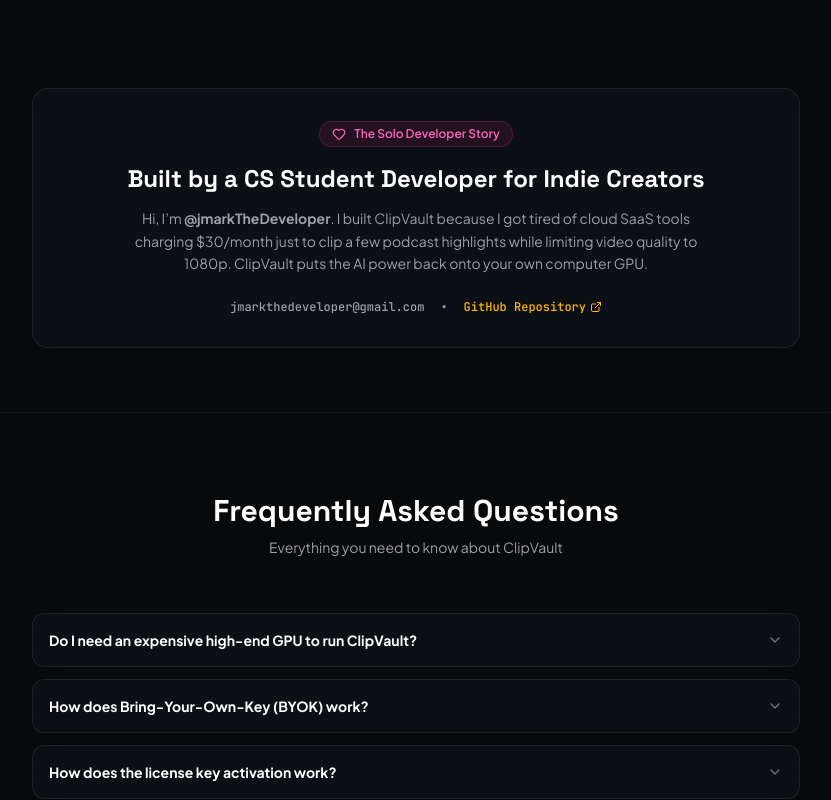
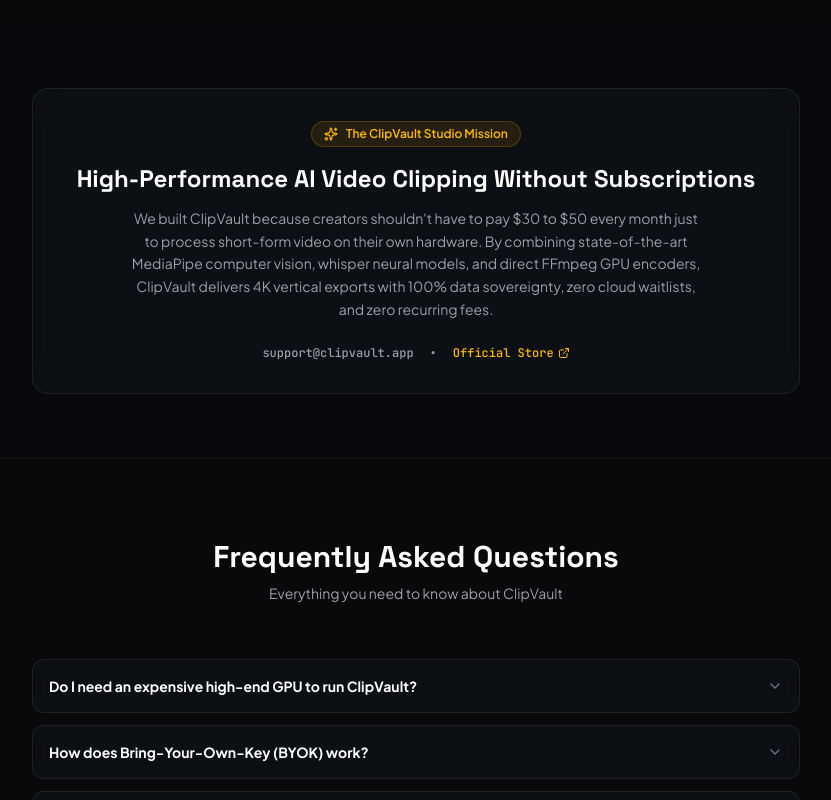
Before and after one commit to jmarkTheDeveloper/clipvault-web, a React (Vite) app: page / in a window 1280 px wide. Shown: the part 5260-6060 px from the top of the page, without its empty margins (224-1055 px from the left). Built offline with nearby package versions, Linux system fonts and the light colour scheme; the HTML template or start-up script is replaced by a standard one.

Commit message:
chore: remove all personal developer references and github links for full privacy

```diff
--- a/src/App.tsx
+++ b/src/App.tsx
@@ -171,9 +171,7 @@ export default function App() {
               Lifetime Pass
             </a>
             <a
-              href="https://github.com/jmarkTheDeveloper/ClipVault-Desktop-AI-Clipping-/releases"
-              target="_blank"
-              rel="noopener noreferrer"
+              href="#pricing"
               className="text-xs font-bold px-4 py-2 rounded-lg bg-amber-400 text-black hover:bg-amber-300 transition-all flex items-center gap-1.5 shadow-[0_0_20px_rgba(250,204,21,0.3)] hover:scale-105 active:scale-95"
             >
               <Download className="w-3.5 h-3.5" />
@@ -212,9 +210,7 @@ export default function App() {
           <div className="flex flex-col sm:flex-row items-center justify-center gap-4 mb-14">
             <a
               id="download-hero"
-              href="https://github.com/jmarkTheDeveloper/ClipVault-Desktop-AI-Clipping-/releases"
-              target="_blank"
-              rel="noopener noreferrer"
+              href="#pricing"
               className="w-full sm:w-auto px-8 py-4 rounded-xl bg-amber-400 text-black font-extrabold text-sm flex items-center justify-center gap-2.5 hover:bg-amber-300 transition-all glow-amber hover:scale-105 active:scale-95"
             >
               <Download className="w-4 h-4" />
@@ -864,9 +860,7 @@ export default function App() {
 
               <div className="pt-8">
                 <a
-                  href="https://github.com/jmarkTheDeveloper/ClipVault-Desktop-AI-Clipping-/releases"
-                  target="_blank"
-                  rel="noopener noreferrer"
+                  href="#pricing"
                   className="w-full py-3 rounded-xl bg-white/5 hover:bg-white/10 text-white font-bold text-xs flex items-center justify-center gap-2 border border-white/10 transition-colors"
                 >
                   <Download className="w-3.5 h-3.5" />
@@ -979,31 +973,31 @@ export default function App() {
         </div>
       </section>
 
-      {/* ── SOLO CREATOR STORY / BUILD IN PUBLIC ── */}
+      {/* ── CLIPVAULT STUDIO MISSION ── */}
       <section className="py-16 px-4 sm:px-6">
         <div className="max-w-3xl mx-auto glass-card p-8 rounded-2xl border border-white/10 text-center">
-          <div className="inline-flex items-center gap-2 px-3 py-1 rounded-full bg-pink-500/10 text-pink-400 text-xs font-semibold mb-4 border border-pink-500/20">
-            <Heart className="w-3.5 h-3.5" />
-            <span>The Solo Developer Story</span>
+          <div className="inline-flex items-center gap-2 px-3 py-1 rounded-full bg-amber-400/10 text-amber-400 text-xs font-semibold mb-4 border border-amber-400/20">
+            <Sparkles className="w-3.5 h-3.5" />
+            <span>The ClipVault Studio Mission</span>
           </div>
           <h3 className="font-display text-2xl font-extrabold text-white mb-3">
-            Built by a CS Student Developer for Indie Creators
+            High-Performance AI Video Clipping Without Subscriptions
           </h3>
           <p className="text-xs sm:text-sm text-zinc-400 leading-relaxed max-w-xl mx-auto mb-6">
-            Hi, I’m <strong>@jmarkTheDeveloper</strong>. I built ClipVault because I got tired of cloud SaaS tools charging $30/month just to clip a few podcast highlights while limiting video quality to 1080p. ClipVault puts the AI power back onto your own computer GPU.
+            We built ClipVault because creators shouldn't have to pay $30 to $50 every month just to process short-form video on their own hardware. By combining state-of-the-art MediaPipe computer vision, whisper neural models, and direct FFmpeg GPU encoders, ClipVault delivers 4K vertical exports with 100% data sovereignty, zero cloud waitlists, and zero recurring fees.
           </p>
           <div className="flex items-center justify-center gap-4 text-xs font-mono text-zinc-400">
-            <a href="mailto:jmarkthedeveloper@gmail.com" className="hover:text-white transition-colors">
-              jmarkthedeveloper@gmail.com
+            <a href="mailto:support@clipvault.app" className="hover:text-amber-400 transition-colors">
+              support@clipvault.app
             </a>
             <span>•</span>
             <a
-              href="https://github.com/jmarkTheDeveloper/ClipVault-Desktop-AI-Clipping-"
+              href={LEMON_CHECKOUT_URL}
               target="_blank"
               rel="noopener noreferrer"
               className="text-amber-400 hover:underline flex items-center gap-1"
             >
-              <span>GitHub Repository</span>
+              <span>Official Store</span>
               <ExternalLink className="w-3 h-3" />
             </a>
           </div>
@@ -1038,7 +1032,7 @@ export default function App() {
               },
               {
                 q: "What is your refund policy?",
-                a: "We offer a 14-day money-back guarantee. If ClipVault doesn't work on your computer or meet your expectations, send an email to jmarkthedeveloper@gmail.com for a prompt refund."
+                a: "We offer a 14-day money-back guarantee. If ClipVault doesn't work on your computer or meet your expectations, send an email to support@clipvault.app for a prompt refund."
               },
               {
                 q: "Is ClipVault available for Mac or Linux?",
@@ -1075,22 +1069,22 @@ export default function App() {
           </div>
 
           <div className="flex items-center gap-6 text-zinc-400 text-xs">
-            <a href="https://github.com/jmarkTheDeveloper/ClipVault-Desktop-AI-Clipping-" target="_blank" rel="noopener noreferrer" className="hover:text-white transition-colors">
+            <a href="#pricing" className="hover:text-white transition-colors">
               EULA v2.4
             </a>
-            <a href="https://github.com/jmarkTheDeveloper/ClipVault-Desktop-AI-Clipping-" target="_blank" rel="noopener noreferrer" className="hover:text-white transition-colors">
+            <a href="#pricing" className="hover:text-white transition-colors">
               Privacy Policy
             </a>
-            <a href="https://github.com/jmarkTheDeveloper/ClipVault-Desktop-AI-Clipping-" target="_blank" rel="noopener noreferrer" className="hover:text-white transition-colors">
+            <a href="#pricing" className="hover:text-white transition-colors">
               DMCA Fair Use
             </a>
-            <a href="mailto:jmarkthedeveloper@gmail.com" className="hover:text-white transition-colors">
+            <a href="mailto:support@clipvault.app" className="hover:text-white transition-colors">
               Support
             </a>
           </div>
 
           <div className="text-center md:text-right text-[11px]">
-            <div>© 2026 ClipVault AI. Published by @jmarkTheDeveloper.</div>
+            <div>© 2026 ClipVault AI Studio. All rights reserved.</div>
             <div className="text-zinc-600 mt-0.5">All trademarks belong to their respective owners.</div>
           </div>
         </div>
```
